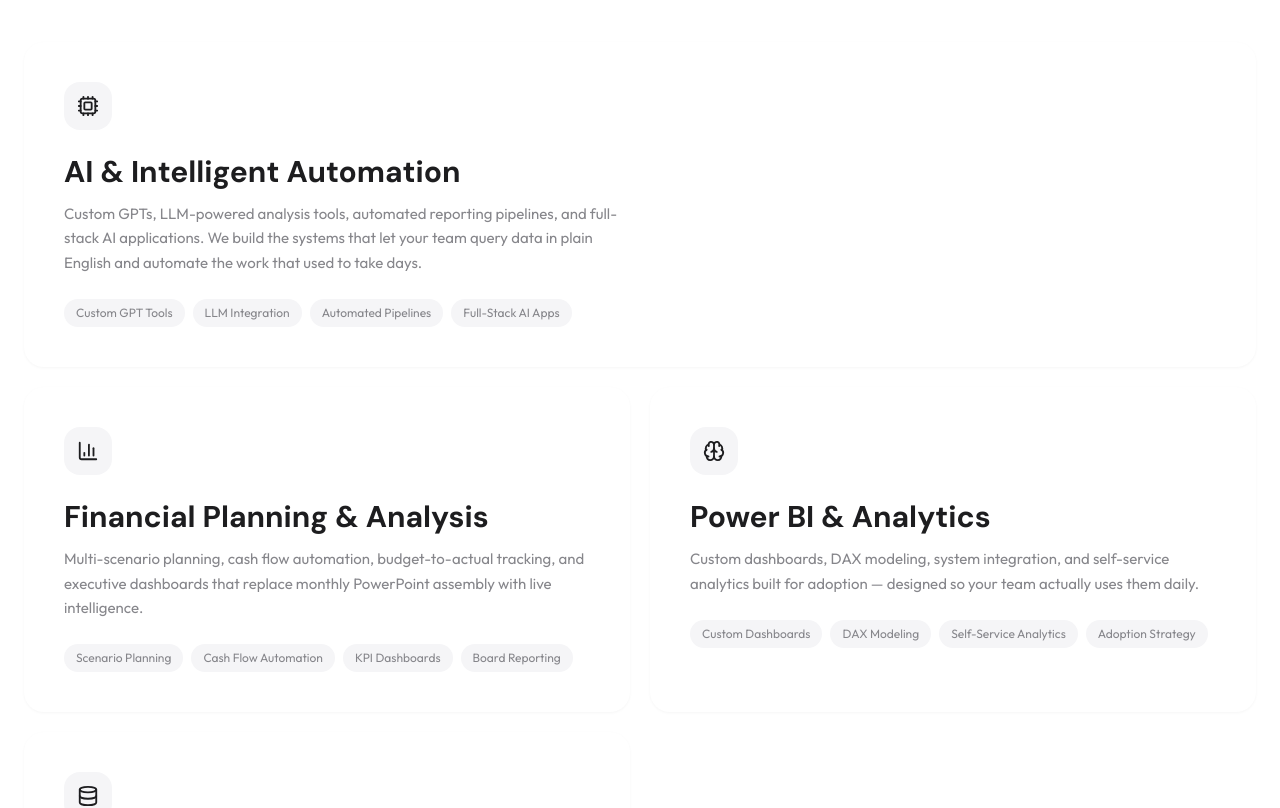
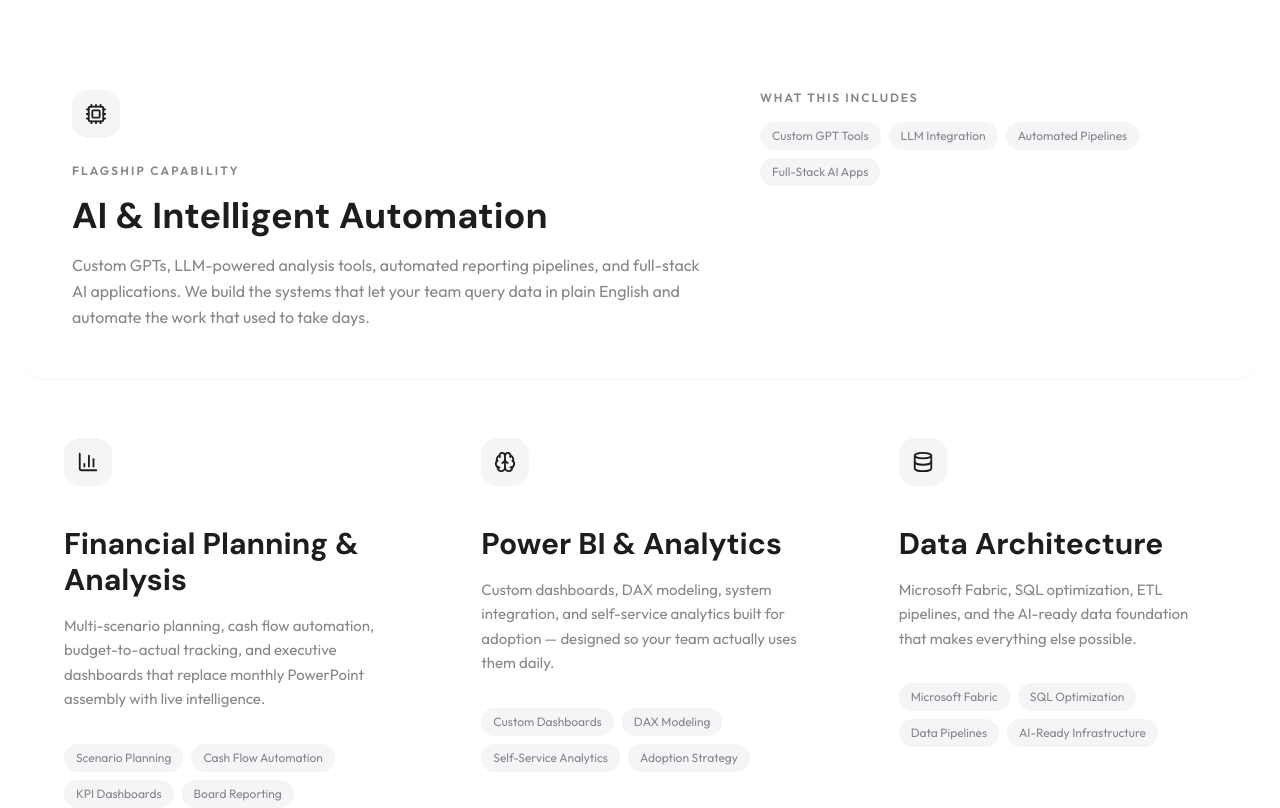
Before and after one commit to adambuechler794-droid/buechler-pacific, a React (Vite) app: page / in a window 1280 px wide. Shown: the part 1140-1948 px from the top of the page. Built offline with nearby package versions, Linux system fonts and the light colour scheme.

Commit message:
marketing: tighten solutions layout

```diff
--- a/src/components/Services.jsx
+++ b/src/components/Services.jsx
@@ -35,6 +35,8 @@ const services = [
 
 export default function Services() {
   const [ref, inView] = useInView()
+  const [featuredService, ...coreServices] = services
+  const FeaturedIcon = featuredService.icon
 
   return (
     <section id="solutions" className="relative py-28 sm:py-36 bg-white" ref={ref}>
@@ -53,25 +55,63 @@ export default function Services() {
           </p>
         </div>
 
-        {/* Card grid */}
-        <div className="grid grid-cols-1 md:grid-cols-2 gap-5">
-          {services.map((service, i) => {
+        <div
+          className={`reveal ${inView ? 'in-view' : ''} reveal-delay-1 card-light p-8 sm:p-10 lg:p-12`}
+        >
+          <div className="flex flex-col lg:flex-row lg:items-start lg:justify-between gap-8 lg:gap-12">
+            <div className="max-w-3xl">
+              <div className="w-12 h-12 rounded-2xl bg-apple-bg flex items-center justify-center mb-6">
+                <FeaturedIcon size={22} className="text-apple-text" />
+              </div>
+              <p className="text-[12px] text-apple-secondary tracking-[0.18em] uppercase mb-4 font-semibold">
+                Flagship Capability
+              </p>
+              <h3 className="font-display text-2xl sm:text-3xl lg:text-4xl font-bold text-apple-text mb-4">
+                {featuredService.title}
+              </h3>
+              <p className="text-apple-secondary text-[15px] sm:text-base leading-relaxed max-w-2xl">
+                {featuredService.description}
+              </p>
+            </div>
+
+            <div className="lg:max-w-md">
+              <p className="text-xs font-semibold tracking-[0.16em] uppercase text-apple-secondary mb-4">
+                What This Includes
+              </p>
+              <div className="flex flex-wrap gap-2">
+                {featuredService.features.map(feature => (
+                  <span
+                    key={feature}
+                    className="px-3 py-1.5 text-xs text-apple-secondary bg-apple-bg rounded-full"
+                  >
+                    {feature}
+                  </span>
+                ))}
+              </div>
+            </div>
+          </div>
+        </div>
+
+        <div className="grid grid-cols-1 md:grid-cols-2 xl:grid-cols-3 gap-5 mt-5">
+          {coreServices.map((service, i) => {
             const Icon = service.icon
+            const isLastOddCard = i === coreServices.length - 1 && coreServices.length % 2 === 1
+
             return (
               <div
                 key={service.title}
-                className={`reveal ${inView ? 'in-view' : ''} reveal-delay-${i + 1} card-light p-8 sm:p-10 ${
-                  service.featured ? 'md:col-span-2' : ''
+                className={`reveal ${inView ? 'in-view' : ''} reveal-delay-${Math.min(i + 2, 5)} card-light p-8 sm:p-10 ${
+                  isLastOddCard ? 'md:col-span-2 xl:col-span-1' : ''
                 }`}
               >
-                <div className="w-12 h-12 rounded-2xl bg-apple-bg flex items-center justify-center mb-6">
+                <div className="w-12 h-12 rounded-2xl bg-apple-bg flex items-center justify-center mb-10">
                   <Icon size={22} className="text-apple-text" />
                 </div>
 
-                <h3 className="font-display text-2xl sm:text-3xl font-bold text-apple-text mb-3">
+                <h3 className="font-display text-2xl sm:text-3xl font-bold text-apple-text mb-4">
                   {service.title}
                 </h3>
-                <p className="text-apple-secondary text-[15px] leading-relaxed mb-6 max-w-xl">
+                <p className="text-apple-secondary text-[15px] leading-relaxed mb-8 max-w-xl">
                   {service.description}
                 </p>
 
```
Also changed, not shown: 1 other file (tests, documents, lock files or other folders).
